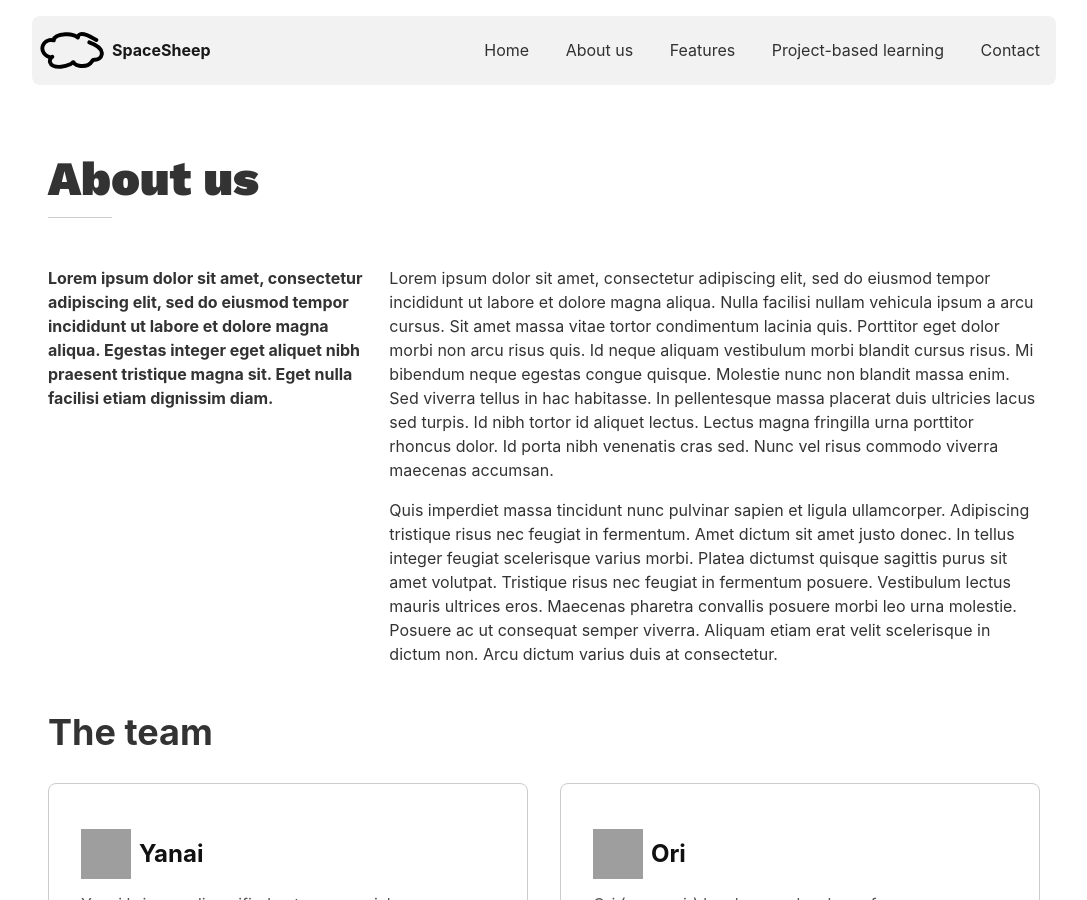
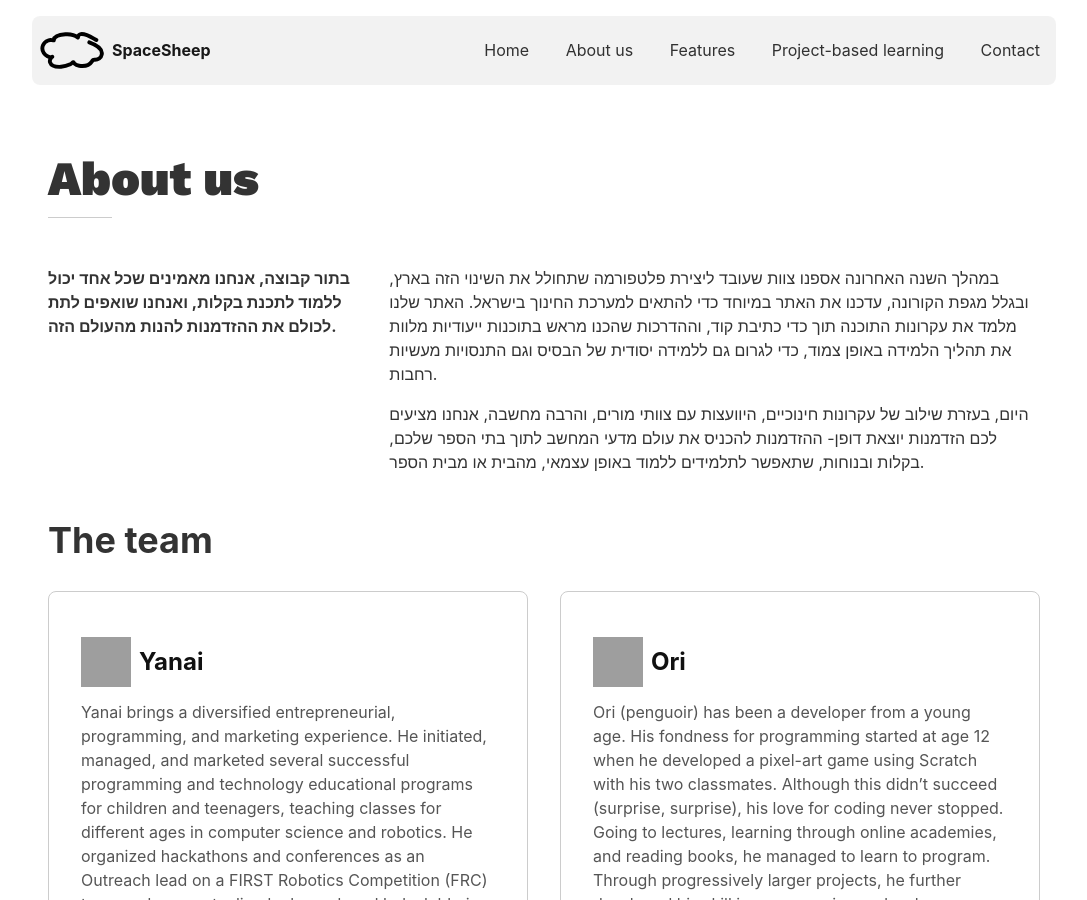
Before and after one commit to sheepsixteen/marketing, a Jekyll site: the page built from pages/about.html, in a window 1280 px wide and 900 px high. Shown: the whole window, without its empty margins (96-1183 px from the left). Built offline with Jekyll 4.4.1, drawn with Linux system fonts in a browser that asks for light colours; nearby versions of some CDN libraries; grey boxes are pictures that could not be loaded.

Commit message:
add general about us section

```diff
--- a/_data/about.yml
+++ b/_data/about.yml
@@ -1,27 +1,8 @@
 tagline: >
-  Lorem ipsum dolor sit amet, consectetur adipiscing elit, sed do eiusmod
-  tempor incididunt ut labore et dolore magna aliqua. Egestas integer eget
-  aliquet nibh praesent tristique magna sit. Eget nulla facilisi etiam
-  dignissim diam.
+  בתור קבוצה, אנחנו מאמינים שכל אחד יכול ללמוד לתכנת בקלות, ואנחנו שואפים לתת לכולם את ההזדמנות להנות מהעולם הזה.
 
 story: >
-  Lorem ipsum dolor sit amet, consectetur adipiscing elit, sed do eiusmod
-  tempor incididunt ut labore et dolore magna aliqua. Nulla facilisi nullam
-  vehicula ipsum a arcu cursus. Sit amet massa vitae tortor condimentum lacinia
-  quis. Porttitor eget dolor morbi non arcu risus quis. Id neque aliquam
-  vestibulum morbi blandit cursus risus. Mi bibendum neque egestas congue
-  quisque. Molestie nunc non blandit massa enim. Sed viverra tellus in hac
-  habitasse. In pellentesque massa placerat duis ultricies lacus sed turpis. Id
-  nibh tortor id aliquet lectus. Lectus magna fringilla urna porttitor rhoncus
-  dolor. Id porta nibh venenatis cras sed. Nunc vel risus commodo viverra
-  maecenas accumsan.
+  במהלך השנה האחרונה אספנו צוות שעובד ליצירת פלטפורמה שתחולל את השינוי הזה בארץ, ובגלל מגפת הקורונה, עדכנו את האתר במיוחד כדי להתאים למערכת החינוך בישראל. האתר שלנו מלמד את עקרונות התוכנה תוך כדי כתיבת קוד, וההדרכות שהכנו מראש בתוכנות ייעודיות מלוות את תהליך הלמידה באופן צמוד, כדי לגרום גם ללמידה יסודית של הבסיס וגם התנסויות מעשיות רחבות.
 
 
-  Quis imperdiet massa tincidunt nunc pulvinar sapien et ligula ullamcorper.
-  Adipiscing tristique risus nec feugiat in fermentum. Amet dictum sit amet
-  justo donec. In tellus integer feugiat scelerisque varius morbi. Platea
-  dictumst quisque sagittis purus sit amet volutpat. Tristique risus nec
-  feugiat in fermentum posuere. Vestibulum lectus mauris ultrices eros.
-  Maecenas pharetra convallis posuere morbi leo urna molestie. Posuere ac ut
-  consequat semper viverra. Aliquam etiam erat velit scelerisque in dictum non.
-  Arcu dictum varius duis at consectetur.
+  היום, בעזרת שילוב של עקרונות חינוכיים, היוועצות עם צוותי מורים, והרבה מחשבה, אנחנו מציעים לכם הזדמנות יוצאת דופן- ההזדמנות להכניס את עולם מדעי המחשב לתוך בתי הספר שלכם, בקלות ובנוחות, שתאפשר לתלמידים ללמוד באופן עצמאי, מהבית או מבית הספר.
```
